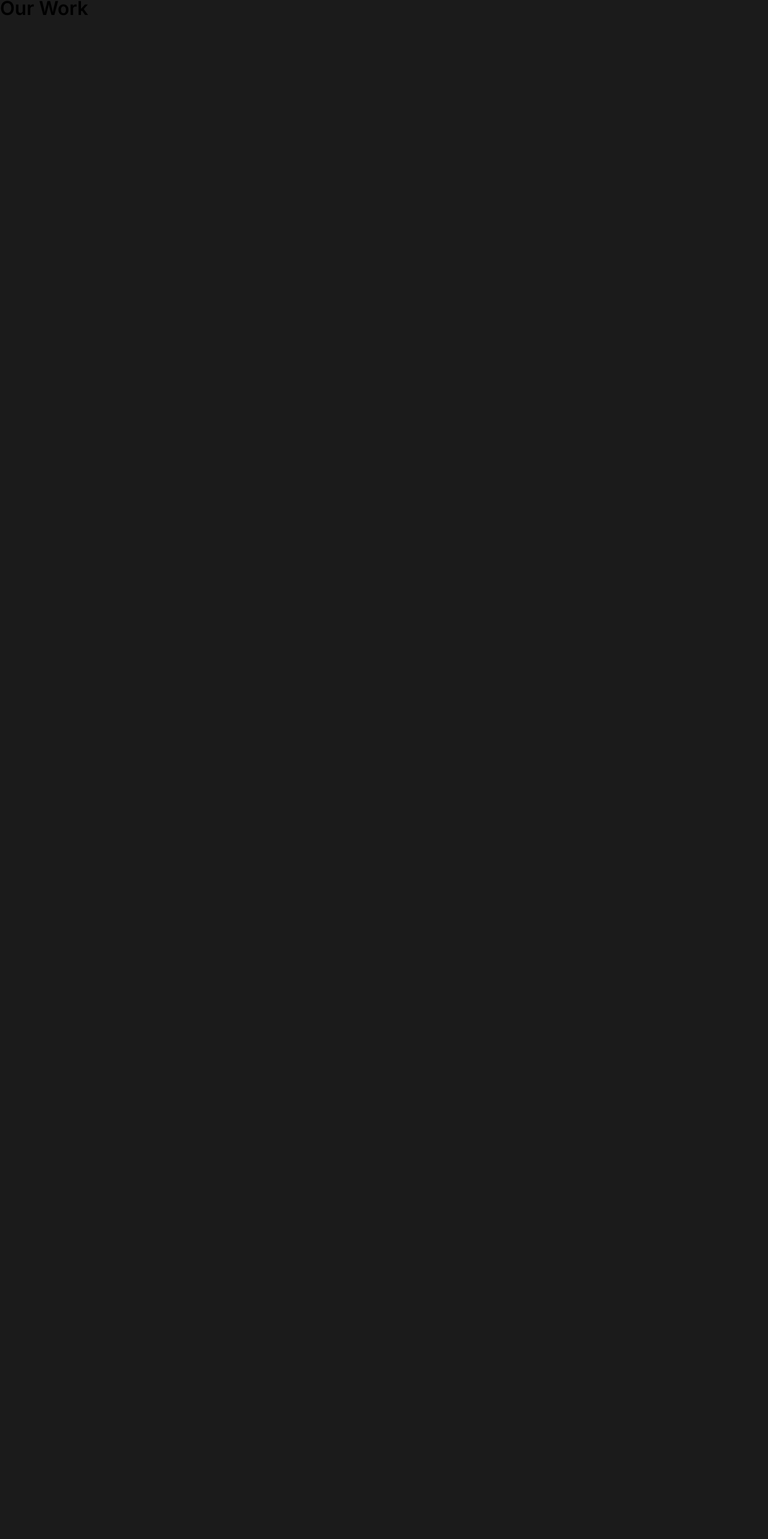
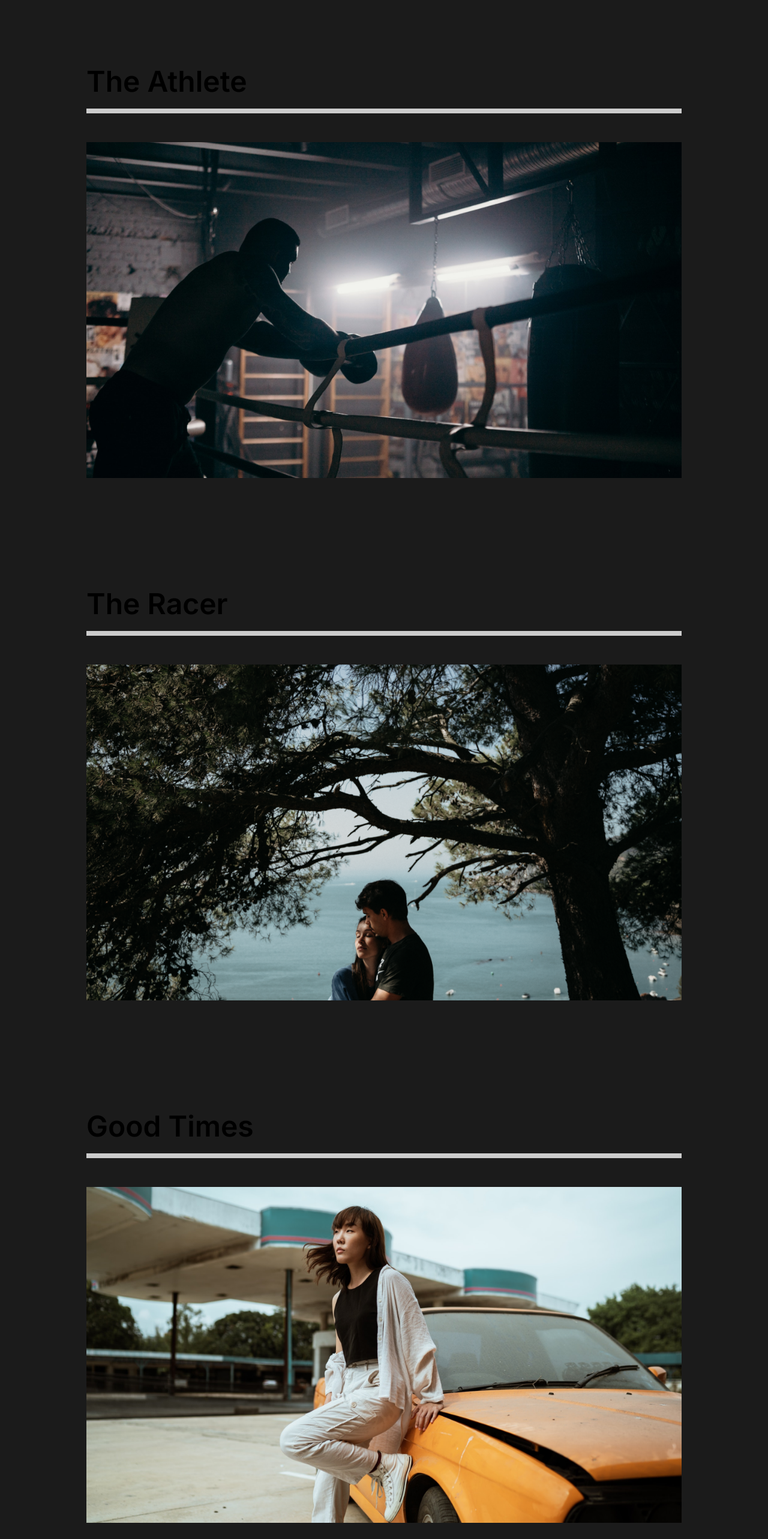
Before and after one commit to PrincessMaggy/maggy_photos, a React (Create React App) app: page /work in a window 1280 px wide. Shown: the part 86-2652 px from the top of the page at 60% size. Before the commit the page ends 800 px from the top, so only its background shows below. Built offline with nearby package versions, Linux system fonts and the light colour scheme.

Commit message:
styled OurWork

```diff
--- a/src/components/Nav.js
+++ b/src/components/Nav.js
@@ -10,7 +10,7 @@
                 <h1><Link id="logo" to="/mywebsite">MaggyLab</Link></h1>
                 <ul>
                     <li>
-                        <Link to="/mywebsite" href="#"> About Us</Link>
+                        <Link to="/mywebsite"> About Us</Link>
                     </li>
                     <li>
                         <Link to="/work"> Our Work</Link>
--- a/src/pages/OurWork.js
+++ b/src/pages/OurWork.js
@@ -1,11 +1,68 @@
 import React from "react";
+import {Link} from 'react-router-dom';
 
+//Styled
+import styled from 'styled-components';
+
+//Images
+import athlete from '../img/athlete-small.png';
+import theracer from '../img/theracer-small.png';
+import goodtimes from '../img/goodtimes-small.png';
 
 const OurWork =()=>{
 
 return(
-   <div> <h1>Our Work</h1></div>
+   <Work>
+      <Movie>
+         <h2>The Athlete</h2>
+         <div className="line"></div>
+         <Link to=''>
+            <img src={athlete} alt="athlete" />
+         </Link>
+      </Movie>
+
+      <Movie>
+         <h2>The Racer</h2>
+         <div className="line"></div>
+         <Link to=''>
+            <img src={goodtimes} alt="goodtimes" />
+         </Link>
+      </Movie>
+
+      <Movie>
+         <h2>Good Times</h2>
+         <div className="line"></div>
+         <Link to=''>
+            <img src={theracer} alt="theracer" />
+         </Link>
+      </Movie>
+
+   </Work>
 )};
 
 
+const Work = styled.div`
+min-height: 100vh;
+overflow: hidden;
+padding: 1rem 4rem;
+h2{
+   padding: 1rem 0rem;
+   font-weight:bold;
+}
+`
+
+const Movie = styled.div`
+padding:5rem;
+.line{
+   height: 0.5rem;
+   background: #cccccc;
+   margin-bottom: 3rem;
+}
+img{
+   width: 100%;
+   height: 70vh;
+   object-fit: cover;
+}
+`
+
 export default OurWork;
```
